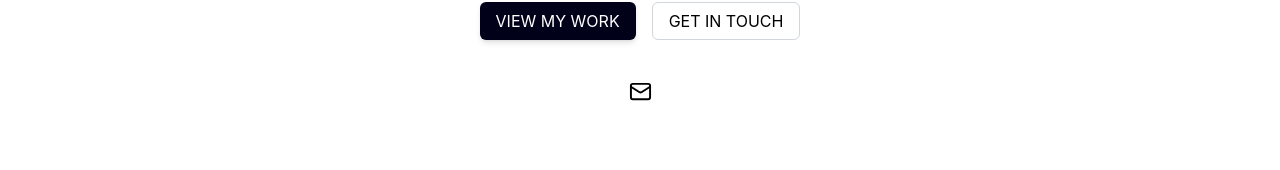
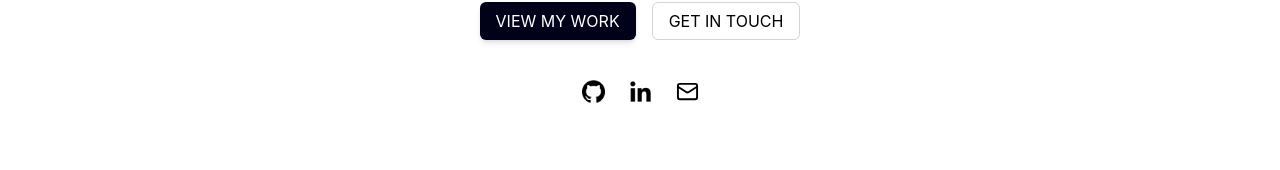
Before and after one commit to mangunea/Portfolio, a React (Vite) app in the folder website-portfolio/: page / in a window 1280 px wide. Shown: the part 512-682 px from the top of the page. Built offline with nearby package versions, Linux system fonts and the light colour scheme.

Commit message:
add github and linkedin images to header with links to my accounts

```diff
--- a/website-portfolio/src/Header.jsx
+++ b/website-portfolio/src/Header.jsx
@@ -2,6 +2,8 @@ import {
 Mail,
 } from "lucide-react";
 
+import githubIcon from "./assets/githubicon.png";
+import linkedinIcon from "./assets/linkedinicon.png";
 
 function Header() {
   return (
@@ -26,9 +28,15 @@ function Header() {
             GET IN TOUCH
           </button>
         </div>
-        <div className="flex justify-center gap-8">
+        <div className="flex justify-center gap-6">
+          <a href="https://github.com/mangunea" target="_blank" rel="noreferrer">
+      <img src={githubIcon} alt="Github" width="23" />
+      </a>
+      <a href="www.linkedin.com/in/alessandra-mangune-657799330" target="_blank" rel="noreferrer">
+      <img src={linkedinIcon} alt="Linkedin" width="23" />
+      </a>
           <Mail size={23}/>
-        </div>
+      </div>
       </div>
     </section>
   </header>
```
Also changed, not shown: website-portfolio/src/assets/githubicon.png (renamed from website-portfolio/src/assets/github icon.png).
